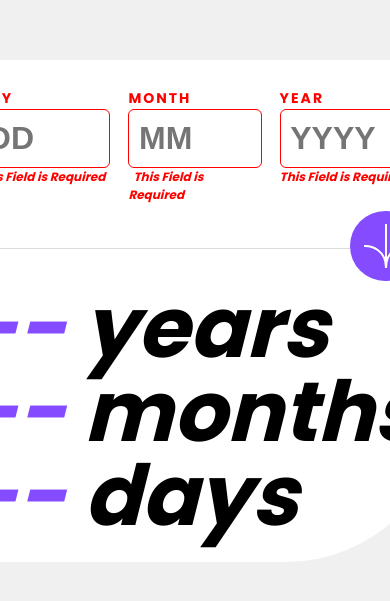
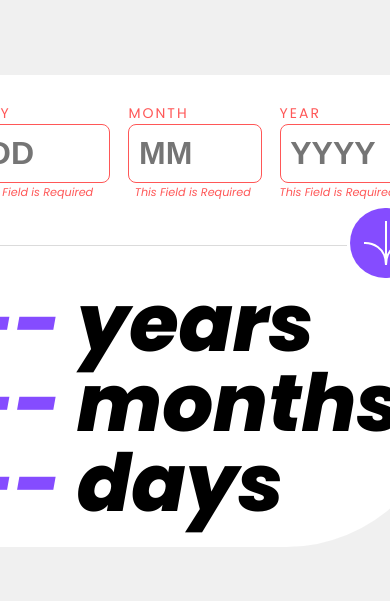
Before and after one commit to karan221/age-calculator, a plain HTML site: page index.html in a window 390 px wide. Shown: the part 119-720 px from the top of the page. Drawn offline with Linux system fonts and the light colour scheme.

Commit message:
mobile responsive

```diff
--- a/index.html
+++ b/index.html
@@ -30,7 +30,6 @@
       </fieldset>
     </form>
     <div class="separator">
-      <hr>
       <a href="#" onclick="submitForm()">
         <img src="assets/images/icon-arrow.svg" alt="">
       </a>
--- a/style.scss
+++ b/style.scss
@@ -1,14 +1,7 @@
-@font-face {
-  font-family: 'Poppins';
-  src:  url(assets/fonts/Poppins-Bold.ttf),
-        url(assets/fonts/Poppins-BoldItalic.ttf),
-        url(assets/fonts/Poppins-ExtraBold.ttf),
-        url(assets/fonts/Poppins-ExtraBoldItalic.ttf),
-        url(assets/fonts/Poppins-Italic.ttf),
-        url(assets/fonts/Poppins-Regular.ttf);
-}
+@import url('https://fonts.googleapis.com/css2?family=Poppins:ital,wght@0,400;0,700;1,400;1,800&display=swap');
 
 $purple: hsl(259, 100%, 65%);
+$light-red: hsl(0, 100%, 67%);
 
 body {
   font-family: 'Poppins', sans-serif;
@@ -31,12 +24,24 @@ main {
   .separator {
     display: flex;
     align-items: center;
+    justify-content: right;
 
-    hr {
-      display: inline-block;
-      width: 100%;
-      border: none;
-      border-top: solid 1px hsl(0, 0%, 86%);
+    &::before {
+      content: '';
+      flex: 1;
+      border-bottom: 1px solid hsl(0, 0%, 86%);
+    }
+
+    &:not(:empty)::before {
+      margin-right: .25em;
+    }
+
+    &:not(:empty)::after {
+      margin-left: .25em;
+    }
+
+    a {
+      float: right;
     }
 
     img {
@@ -66,10 +71,10 @@ main {
 
       &:invalid {
         label {
-          color: red;
+          color: $light-red;
         }
         input {
-          border-color: red;
+          border-color: $light-red;
         }
       }
     }
@@ -85,13 +90,13 @@ main {
     }
 
     input[type="number"] {
-      font-size: 32px;
+      font-size: 2rem;
       font-weight: 700;
       width: 7rem;
       padding: 0.6rem;
       border: none;
       border: solid 1px #ccc;
-      border-radius: 6px;
+      border-radius: 0.5rem;
       caret-color: transparent;
 
       &:focus {
@@ -106,9 +111,9 @@ main {
 
     input:invalid:required + span:after {
       content: "This Field is Required";
-      color: red;
+      color: $light-red;
       font-style: italic;
-      font-weight: normal;
+      font-size: 0.7rem;
     }
 
   }
@@ -121,9 +126,31 @@ main {
 
     display: block;
     font-weight: 800;
-    font-size: 84px;
+    font-size: 5rem;
     font-style: italic;
     line-height: 1;
     margin: 0
   }
 }
+
+@media screen and (max-width: 375px) {
+  html {
+    font-size: 10px;
+  }
+  main {
+    width: 300px;
+    padding: 1rem;
+
+    .separator {
+      &::after {
+        content: '';
+        flex: 1;
+        border-bottom: 1px solid hsl(0, 0%, 86%);
+      }
+    }
+
+    // input[type="number"] {
+    //   margin: 1rem;
+    // }
+  }
+}
```
Also changed, not shown: style.css, 1 other file.
